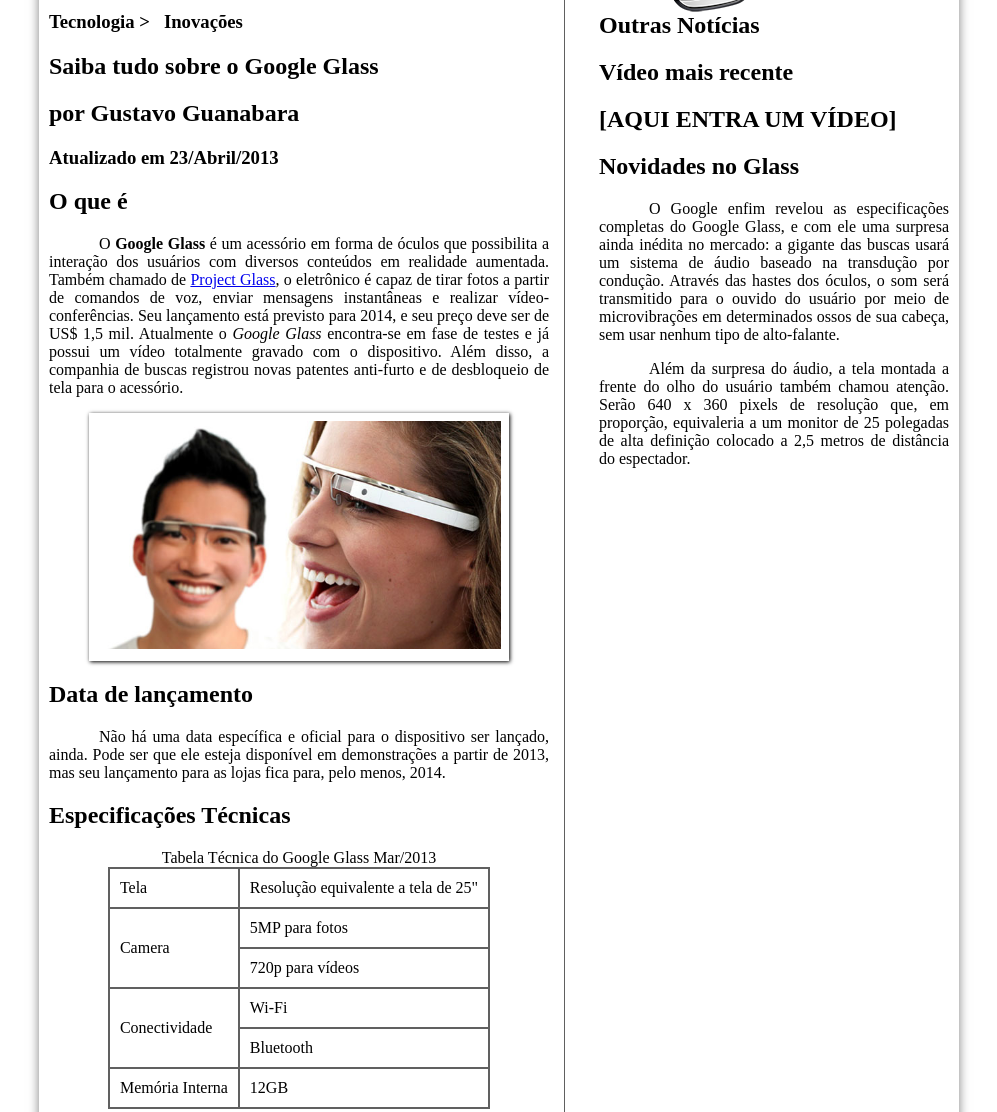
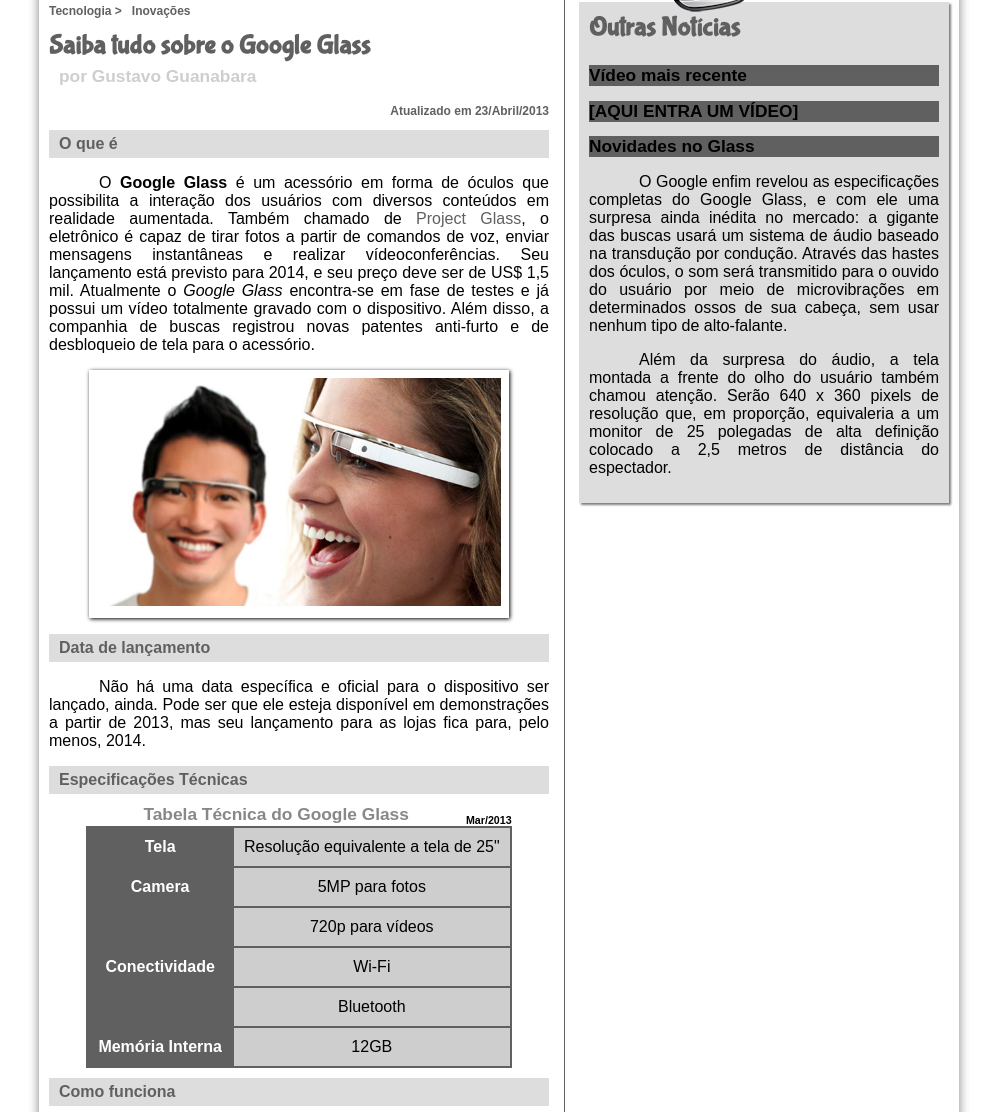
Before and after one commit to GBMeinchein/projeto-glass-html5, a plain HTML site: page index.html in a window 1280 px wide. Shown: the part 177-1289 px from the top of the page, without its empty margins (141-1138 px from the left). Drawn offline with Linux system fonts and the light colour scheme.

Commit message:
Twenty class

```diff
--- a/_css/estilo.css
+++ b/_css/estilo.css
@@ -5,6 +5,7 @@
 }
 
 body{
+	font-family: Arial, sans-serif;
 	background-color: #dddddd/*hsla(165, 81%, 93%, 0.5);*/
 	color: rgba(0,0,0,5);
 }
@@ -20,6 +21,15 @@
 p {
 	text-align: justify;
 	text-indent: 50px;
+}
+
+a{
+	color: #606060;
+	text-decoration: none;
+}
+
+a:hover{
+	text-decoration: underline;
 }
 
 header#cabecalho img#icone {
@@ -128,6 +138,38 @@
 	padding-right: 15px;
 }
 
+article#noticia-principal h2{
+	font-size: 12pt;
+	color: #606060;
+	background-color: #dddddd;
+	padding: 5px 0px 5px 10px;
+	margin: 10px 0px 10px 0px;
+}
+
+header#cabecalho-artigo h1{
+	font-family: 'FonteLogo', sans-serif;
+	font-size: 20pt;
+	color: #606060;
+	margin-bottom: 0px;
+	margin-top: 0px;
+}
+
+.direita{
+	text-align: right;
+}
+
+header#cabecalho-artigo h2{
+	font-size: 13pt;
+	color: #cecece;
+	background-color: #ffffff;
+	margin: 0px;
+}
+
+header#cabecalho-artigo h3{
+	font-size: 12px;
+	color: #606060;
+}
+
 table#tabelaspec{
 	border: 1px solid #606060;
 	border-spacing: 0px;
@@ -138,12 +180,55 @@
 table#tabelaspec td{
 	border: 1px solid #606060;
 	padding: 10px;
+	text-align: center;
+	vertical-align: middle;
+}
+
+table#tabelaspec td.ce{
+	color: #ffffff;
+	background-color: #606060;
+	vertical-align: top;
+	font-weight: bold;
+}
+
+table#tabelaspec td.cd{
+	background-color: #cecece;
+}
+
+table#tabelaspec caption{
+	color: #888888;
+	font-size: 13pt;
+	font-weight: bolder;
+}
+
+table#tabelaspec caption span{
+	display: block;
+	float: right;
+	color: #000000;
+	font-size: 8pt;
+	margin-top: 10px;
 }
 
 aside#lateral{
 	display: block;
 	width: 350px;
 	float: right;
+	background-color: #dddddd;
+	padding: 10px;
+	margin-top: 10px;
+	box-shadow: 2px 2px 2px rgba(0,0,0,.5)
+}
+
+aside#lateral h1{
+	font-family: 'FonteLogo', sans-serif;
+	font-size: 20pt;
+	color: #606060;
+	margin-top: 0px;
+}
+
+aside#lateral h2{
+	background-color: #606060;
+	font-size: 13pt;
 }
 
 footer#rodape{
--- a/index.html
+++ b/index.html
@@ -33,12 +33,15 @@
 
 	<section id="corpo">
 
+	<article id="noticia-principal">
+	<header id="cabecalho-artigo">
 	<hgroup>
 	<h3>Tecnologia > &nbsp; Inovações</h3>
 	<h1>Saiba tudo sobre o Google Glass</h1>
 	<h2>por Gustavo Guanabara</h2>
-	<h3>Atualizado em 23/Abril/2013</h3>
+	<h3 class="direita">Atualizado em 23/Abril/2013</h3>
 	</hgroup>
+	</header>
 
 	<h2>O que é</h2>
 	<p>O <span style="font-weight:900;">Google Glass</span> é um acessório em forma de óculos que possibilita a interação dos usuários com diversos conteúdos em realidade aumentada. Também chamado de <a href="http://glass.google.com" target="_blank">Project Glass</a>, o eletrônico é capaz de tirar fotos a partir de comandos de voz, enviar mensagens instantâneas e realizar vídeo&shy;conferências. Seu lançamento está previsto para 2014, e seu preço deve ser de US$ 1,5 mil. Atualmente o <em>Google Glass</em> encontra-se em fase de testes e já possui um vídeo totalmente gravado com o dispositivo. Além disso, a companhia de buscas registrou novas patentes anti-furto e de desbloqueio de tela para o acessório.</p>
@@ -56,13 +59,13 @@
 
 	<h2>Especificações Técnicas</h2>
 	<table id="tabelaspec">
-	<caption>Tabela Técnica do Google Glass Mar/2013</caption>
-	<tr><td>Tela</td><td> Resolução equivalente a tela de 25"</td></tr>
-	<tr><td rowspan="2">Camera</td><td> 5MP para fotos</td></tr>
-	<tr><td>720p para vídeos</td></tr>
-	<tr><td rowspan="2">Conectividade</td><td> Wi-Fi</td></tr>
-	<tr><td>Bluetooth</td></tr>
-	<tr><td>Memória Interna</td><td> 12GB</td></tr>
+	<caption>Tabela Técnica do Google Glass<span>Mar/2013</span></caption>
+	<tr><td class="ce">Tela</td><td class="cd"> Resolução equivalente a tela de 25"</td></tr>
+	<tr><td rowspan="2" class="ce">Camera</td><td class="cd"> 5MP para fotos</td></tr>
+	<tr><td class="cd">720p para vídeos</td></tr>
+	<tr><td rowspan="2" class="ce">Conectividade</td><td class="cd"> Wi-Fi</td></tr>
+	<tr><td class="cd">Bluetooth</td></tr>
+	<tr><td class="ce">Memória Interna</td><td class="cd"> 12GB</td></tr>
 	</table>
 
 	<h2>Como funciona</h2>
@@ -73,6 +76,7 @@
 
 	[AQUI ENTRA UM VÍDEO]
 
+	</article>
 	</section>
 	<aside id="lateral">
 
```
